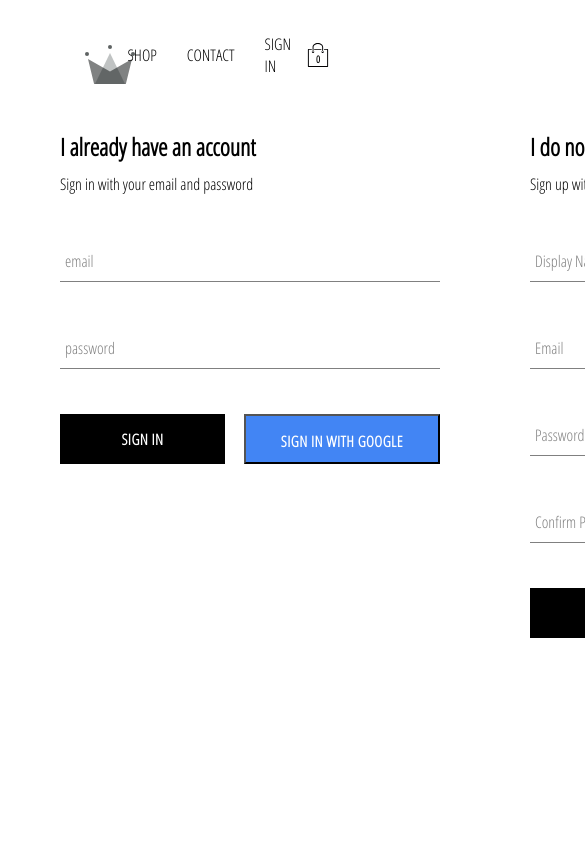
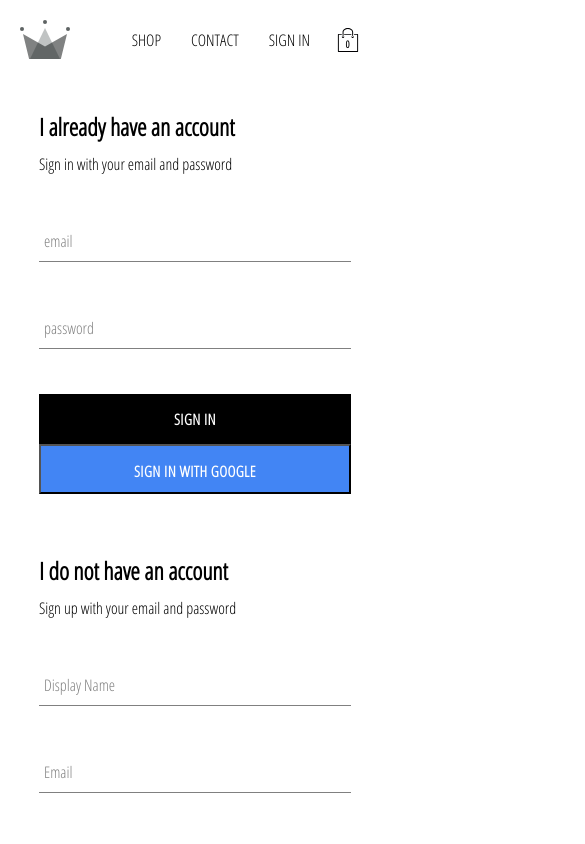
Before and after one commit to KleberLemosVaz/crwn-clothing, a React (Create React App) app: page /signin in a window 390 px wide. Shown: the top 844 px of the page, 585 px wide, since content can reach past the window. Built offline with nearby package versions, Linux system fonts and the light colour scheme; no server answers.

Commit message:
added media queries for mobile support

```diff
--- a/src/App.css
+++ /dev/null
@@ -1,13 +0,0 @@
-body {
-    font-family: 'Open Sans Condensed';
-    padding: 20px 60px;
-}
-
-a {
-    text-decoration: none;
-    color: black;
-}
-
-* {
-    box-sizing: border-box;
-}
--- a/src/App.js
+++ b/src/App.js
@@ -3,14 +3,14 @@
 import { connect } from 'react-redux'
 import { createStructuredSelector } from 'reselect'
 
-import './App.css';
 
 import HomePage from './pages/homepage/homepage.component'
 import ShopPage from './pages/shop/shop.component.jsx'
 import SignInAndSignUpPage from './pages/sign-in-and-sign-up/sign-in-and-sign-up.component.jsx'
 import CheckoutPage from './pages/checkout/checkout.component'
+import Header from './components/header/header.component'
 
-import Header from './components/header/header.component'
+import { GlobalStyle } from './global.styles'
 
 import { selectCurrentUser } from './redux/user/user.selector'
 import { checkUserSession } from './redux/user/user.actions'
@@ -22,6 +22,7 @@
 
     return (
       <div>
+        <GlobalStyle/>
         <Header/>
         <Switch>
           <Route exact path='/' component={HomePage} />
--- a/src/components/collection-item/collection-item.styles.jsx
+++ b/src/components/collection-item/collection-item.styles.jsx
@@ -17,6 +17,20 @@
       display: flex;
     }
   }
+
+  @media screen and (max-width:800px){
+        width:40vw;
+
+        &:hover {
+    .image {
+      opacity: unset;
+    }
+    button {
+      opacity: unset;
+    }
+  }
+    }
+
 `;
 
 export const AddButton = styled(CustomButton)`
@@ -25,6 +39,13 @@
   position: absolute;
   top: 255px;
   display: none;
+
+  @media screen and (max-width:800px){
+    display:block;
+    opacity:0.9;
+    min-width: unset;
+    padding: 0 10px;
+  }
 `;
 
 export const BackgroundImage = styled.div`
--- a/src/components/collection-preview/collection-preview.styles.jsx
+++ b/src/components/collection-preview/collection-preview.styles.jsx
@@ -4,6 +4,11 @@
     display: flex;
     flex-direction: column;
     margin-bottom: 30px;
+
+    @media screen and (max-width:800px){
+        align-items: center;
+    }
+
 `;
 
 export const TitleContainer = styled.h1`
@@ -19,4 +24,10 @@
 export const PreviewContainer = styled.div`
     display: flex;
     justify-content: space-between;
+
+    @media screen and (max-width:800px) {
+        display: grid;
+        grid-template-columns: 1fr 1fr;
+        grid-gap: 15px;
+    }
 `;
--- a/src/components/header/header.styles.jsx
+++ b/src/components/header/header.styles.jsx
@@ -8,12 +8,23 @@
     display: flex;
     justify-content: space-between;
     margin-bottom: 25px;
+
+    @media screen and (max-width:800px){
+        height: 60px;
+        padding: 10px;
+        margin-bottom:20px;
+    }
 `
 
 export const LogoContainer = styled(Link)`
     height: 100%;
     width: 70px;
     padding: 25px;
+
+    @media screen and (max-width:800px){
+        width: 50px;
+        padding:0;
+    }
 `
 
 export const OptionsContainer = styled.div`
@@ -22,6 +33,11 @@
     display: flex;
     align-items: center;
     justify-content: flex-end;
+
+    @media screen and (max-width:800px){
+        width: 80%;
+    }
+
 `
 export const OptionLink = styled(Link)`
     padding: 10px 15px;
--- a/src/components/menu-item/menu-item.styles.jsx
+++ b/src/components/menu-item/menu-item.styles.jsx
@@ -27,6 +27,11 @@
   &:last-child {
     margin-left: 7.5px;
   }
+
+  @media screen and (max-width:800px){
+        height:200px;
+    }
+
 `;
 
 export const BackgroundImageContainer = styled.div`
--- a/src/components/sign-in/sign-in.styles.jsx
+++ b/src/components/sign-in/sign-in.styles.jsx
@@ -4,6 +4,10 @@
   width: 380px;
   display: flex;
   flex-direction: column;
+
+  @media screen and (max-width: 800px) {
+    width:80vw;
+  }
 `;
 
 export const SignInTitle = styled.h2`
@@ -13,4 +17,9 @@
 export const ButtonsBarContainer = styled.div`
   display: flex;
   justify-content: space-between;
+
+  @media screen and (max-width: 800px) {
+    flex-direction: column;
+  }
+
 `;
--- a/src/components/sign-up/sign-up.styles.jsx
+++ b/src/components/sign-up/sign-up.styles.jsx
@@ -4,6 +4,10 @@
   display: flex;
   flex-direction: column;
   width: 380px;
+
+  @media screen and (max-width: 800px) {
+    width:80vw;
+  }
 `;
 
 export const SignUpTitle = styled.h2`
--- /dev/null
+++ b/src/global.styles.js
@@ -0,0 +1,21 @@
+import { createGlobalStyle } from 'styled-components'
+
+export const GlobalStyle = createGlobalStyle`
+    body {
+    font-family: 'Open Sans Condensed';
+    padding: 20px 60px;
+
+    @media screen and (max-width:800px){
+        padding: 10px;
+    }
+}
+
+a {
+    text-decoration: none;
+    color: black;
+}
+
+* {
+    box-sizing: border-box;
+}
+`
--- a/src/pages/checkout/checkout.styles.jsx
+++ b/src/pages/checkout/checkout.styles.jsx
@@ -10,6 +10,10 @@
   button {
     margin-left: auto;
     margin-top: 50px;
+  }
+
+  @media screen and (max-width: 800px) {
+    width: 90%;
   }
 `;
 
--- a/src/pages/collection/collection.styles.jsx
+++ b/src/pages/collection/collection.styles.jsx
@@ -17,4 +17,9 @@
   & > div {
     margin-bottom: 30px;
   }
+
+  @media screen and (max-width: 800px) {
+    grid-template-columns: 1fr 1fr;
+    grid-gap: 15px;
+  }
 `;
--- a/src/pages/sign-in-and-sign-up/sign-in-and-sign-up.styles.jsx
+++ b/src/pages/sign-in-and-sign-up/sign-in-and-sign-up.styles.jsx
@@ -5,4 +5,13 @@
   display: flex;
   justify-content: space-between;
   margin: 30px auto;
+
+  @media screen and (max-width: 800px) {
+    flex-direction: column;
+    width: unset;
+    align-items: center;
+    > *:first-child {
+      margin-bottom: 50px;
+    }
+  }
 `;
```
